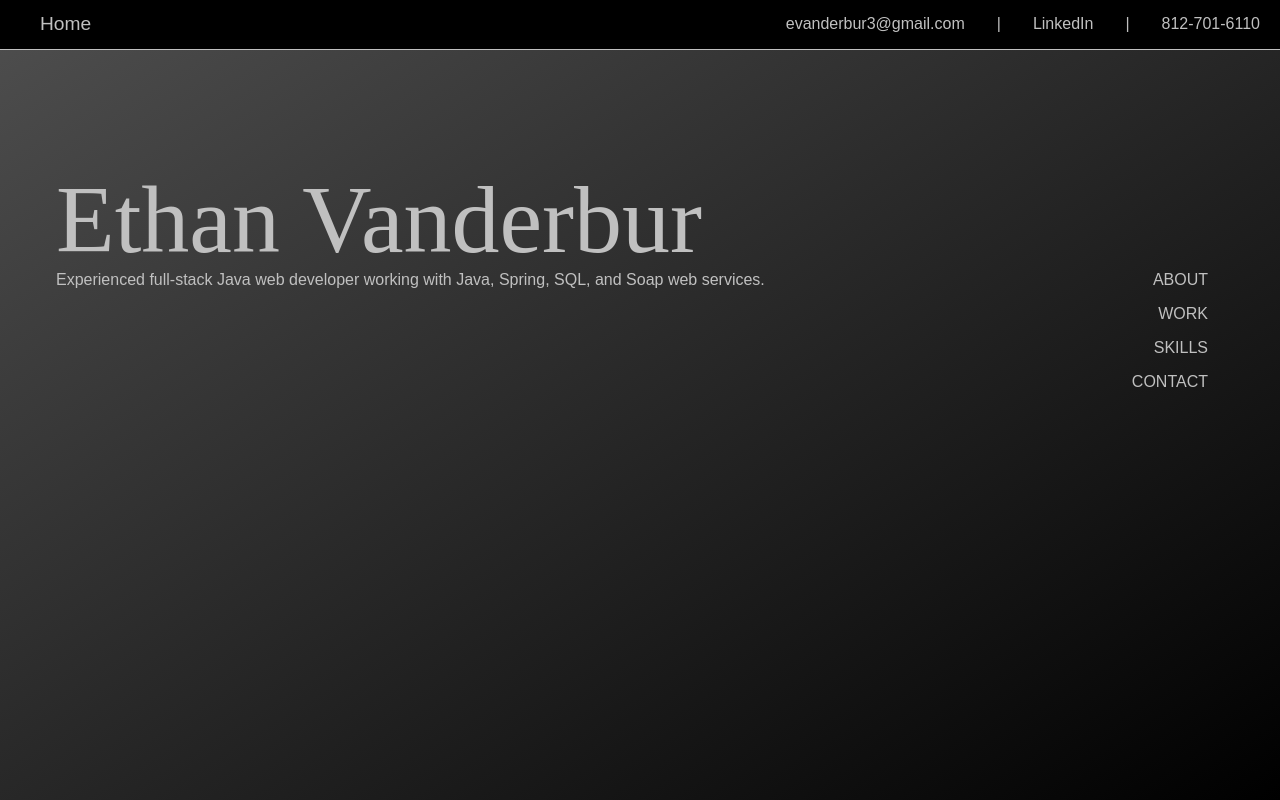
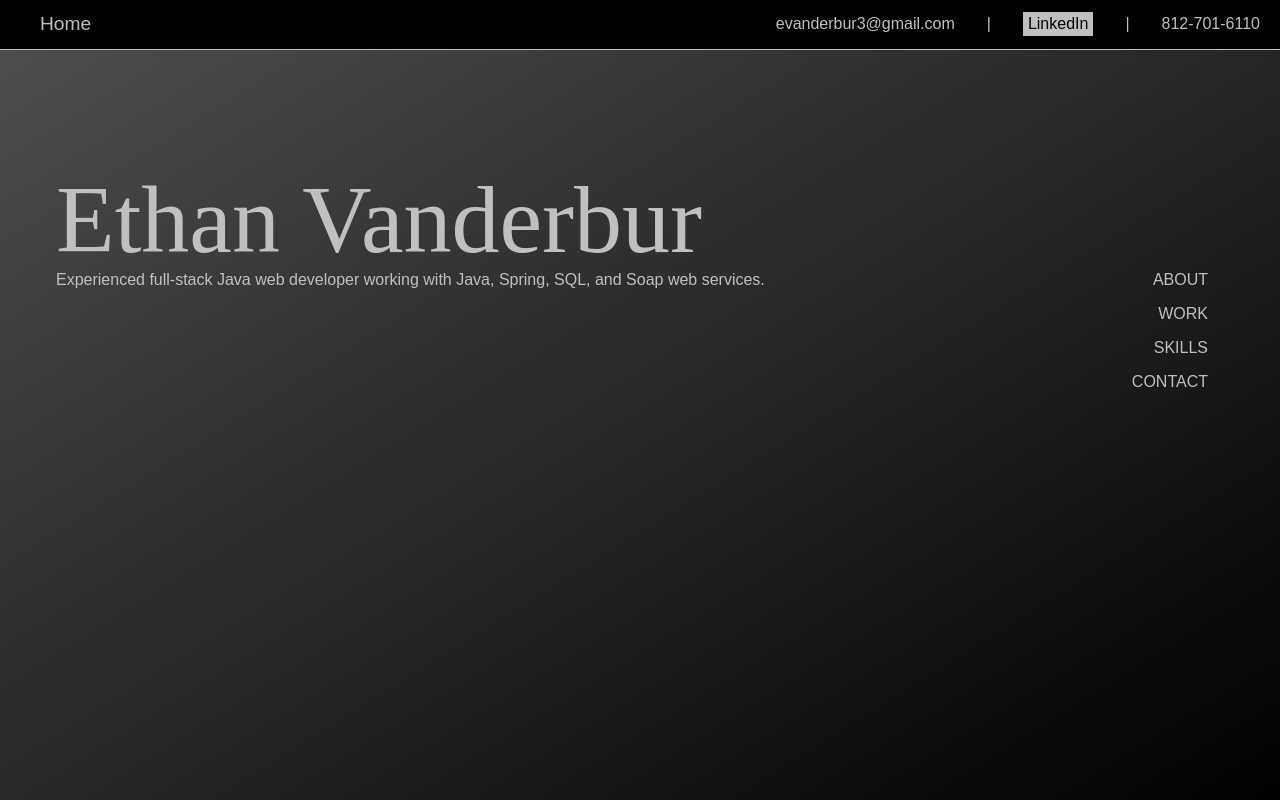
Before and after one commit to ethan5191/portfolio_v2, a Next.js app: page / in a window 1280 px wide. In both pictures the pointer is over the link "LinkedIn". Shown: the top 800 px of the page. Built offline with nearby package versions, Linux system fonts and the light colour scheme.

Commit message:
Style updates to the links

```diff
--- a/app/globals.css
+++ b/app/globals.css
@@ -58,8 +58,30 @@ header nav div {
   align-items: center;
 }
 
+header nav div a {
+  color: inherit; /* Should inherit color from the parent nav/header */
+  text-decoration: none; /* Remove default underline */
+
+  /* Add a smooth transition for the color change */
+  transition: color 0.3s ease;
+}
+
+header nav div a:hover {
+  color: #000000;
+  padding-left: 5px;
+  padding-right: 5px;
+  background-color: #C0C0C0;
+}
+
 .header-home-link {
   text-decoration: none; /* Remove default underline */
   font-size: 1.2em; /* Adjust size */
   padding: 0 20px; /* Add some space around the link */
+  transition: color 0.3s ease;
 }
+
+.header-home-link:hover {
+  color: #ffffff;
+  border: 1px solid #ffffff;
+  border-radius: 7px;
+}
--- a/app/page.module.css
+++ b/app/page.module.css
@@ -77,3 +77,22 @@
 .section:last-child {
     min-height: calc(100vh);
 }
+
+.sidebarNav div a {
+    /* Ensure links in sidebar have base style if needed */
+    color: inherit; /* Should inherit color from the parent .sidebarNav */
+    text-decoration: none; /* Remove default underline */
+
+    /* Make the clickable area larger and easier to hover */
+    display: block; /* Makes the link take up the full width of its container div */
+    padding: 5px; /* Add padding around the link text */
+    margin: -5px; /* Compensate the padding with a negative margin to maintain spacing set by gap */
+    /* Add a smooth transition for the color change */
+    transition: color 0.3s ease;
+}
+
+.sidebarNav div a:hover {
+    color: #ffffff;
+    border: 1px solid #ffffff;
+    border-radius: 7px;
+}
--- a/app/page.tsx
+++ b/app/page.tsx
@@ -58,11 +58,8 @@ export default function Home() {
 
             </div> {/* End .mainContentAndHome */}
 
-            {/* This is your sticky right sidebar navigation */}
             {/* It's a sibling of the main scrolling column */}
-            {/* Using <aside> for semantic correctness */}
             <aside className={styles.sidebarNav}>
-                {/* Content previously in .secondSection */}
                 <div><a href="#about">ABOUT</a></div>
                 <div><a href="#work">WORK</a></div>
                 <div><a href="#skills">SKILLS</a></div>
```
